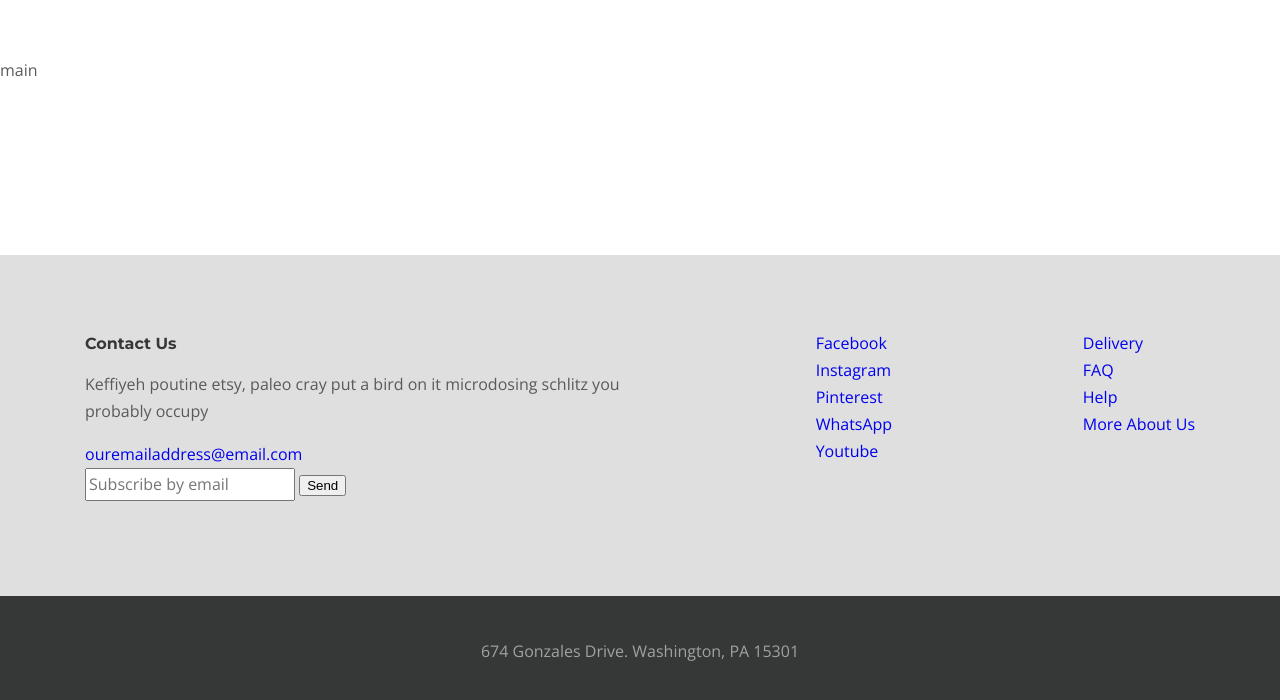
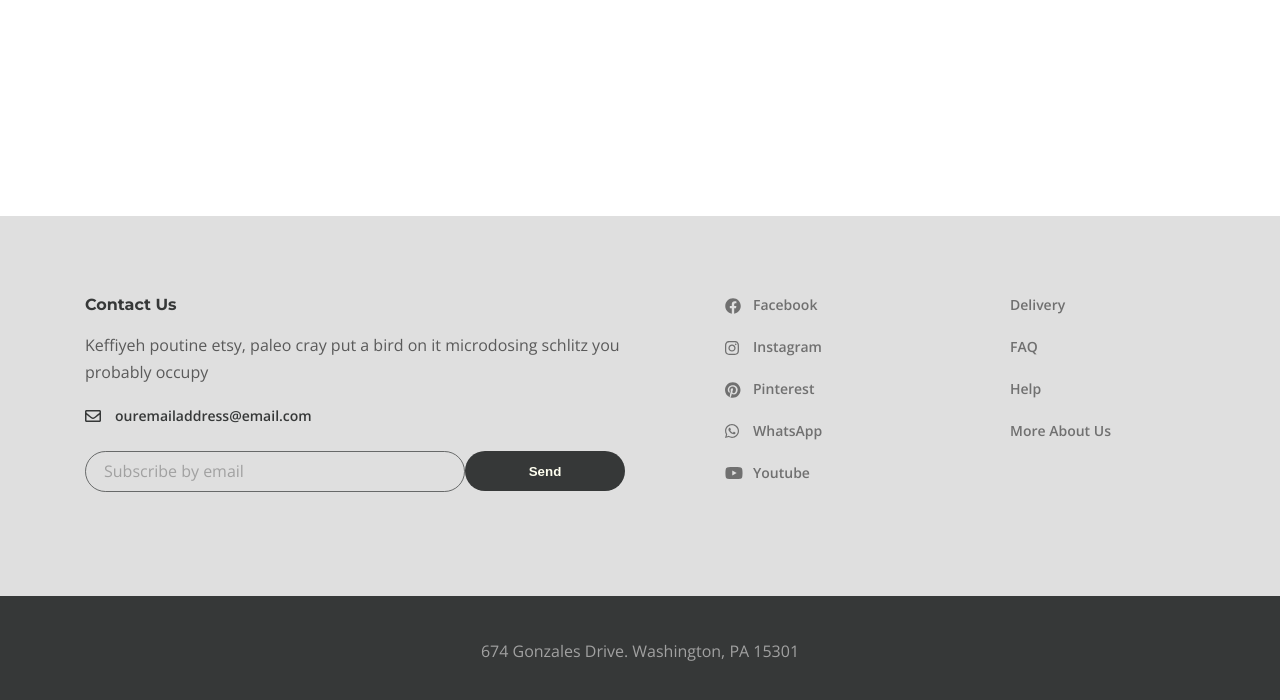
Before and after one commit to ciubucsilvia/desire, a website: page app/index.html in a window 1280 px wide. Shown: the part 94-794 px from the top of the page. Drawn offline with nearby package versions, Linux system fonts and the light colour scheme.

Commit message:
header+footer

```diff
--- a/app/index.html
+++ b/app/index.html
@@ -42,10 +42,13 @@
                     <button class="header__btn">
                         <img src="images/icon_menu.svg" alt="">
                     </button>
+                    <div class="rightside-menu">
+
+                    </div>
                 </div>
             </div>
         </header>
-        <main class="main">main</main>
+        <main class="main"></main>
         <footer class="footer">
             <div class="footer__content">
                 <div class="container">
@@ -64,19 +67,19 @@
                         </div>
                         <ul class="footer__social">
                             <li class="footer__social-item">
-                                <a class="footer__social-link" href="#">Facebook</a>
+                                <a class="footer__social-link footer__social-link-facebook" href="#">Facebook</a>
                             </li>
                             <li class="footer__social-item">
-                                <a class="footer__social-link" href="#">Instagram</a>
+                                <a class="footer__social-link footer__social-link-instagram" href="#">Instagram</a>
                             </li>
                             <li class="footer__social-item">
-                                <a class="footer__social-link" href="#">Pinterest</a>
+                                <a class="footer__social-link footer__social-link-pinterest" href="#">Pinterest</a>
                             </li>
                             <li class="footer__social-item">
-                                <a class="footer__social-link" href="#">WhatsApp</a>
+                                <a class="footer__social-link footer__social-link-whatsapp" href="#">WhatsApp</a>
                             </li>
                             <li class="footer__social-item">
-                                <a class="footer__social-link" href="#">Youtube</a>
+                                <a class="footer__social-link footer__social-link-youtube" href="#">Youtube</a>
                             </li>
                         </ul>
                         <nav class="footer__menu">
--- a/app/scss/style.scss
+++ b/app/scss/style.scss
@@ -67,19 +67,114 @@
     }
 
     &__info-email {
-
+        font-weight: 600;
+        font-size: 14px;
+        color: $title;
+        margin-bottom: 22px;
+        padding-left: 30px;
+        display: inline-block;
+        position: relative;
+        &::before {
+            content: '';
+            background-image:url('../images/envelope.svg');
+            top: 8px;
+            left: 0;
+            width: 16px;
+            height: 12px;
+            position: absolute;
+        }
     }
 
-    &__form {}
-    &__form-input {}
-    &__form-btn {}
-    &__social {}
-    &__social-item {}
-    &__social-link {}
-    &__menu {}
-    &__menu-list {}
-    &__menu-list-item {}
-    &__menu-link {}
+    &__form {
+        display: flex;
+    }
+    &__form-input {
+        padding: 6px 10px 6px 18px;
+        border-radius: 21px;
+        background-color: transparent;
+        border: 1px solid rgba($title, .7);
+        width: 100%;
+
+        &::placeholder {
+            font-family: "Open Sans", sans-serif;
+            font-weight: 400;
+            font-size: 16px;
+            line-height: 27px;
+            color: #a1a1a1;
+        }
+    }
+
+    &__form-btn {
+        background-color: $title;
+        color: #fffff0;
+        padding: 6px 12px;
+        border: none;
+        border-radius: 21px;
+        font-weight: 600;
+        min-width: 160px;
+        height: 40px;
+        cursor: pointer;
+    }
+
+    &__social{
+        width: 125px;
+        margin-right: auto;
+        margin-left: 100px;
+    }
+
+    &__social-item,
+    &__menu-list-item {
+        margin-bottom: 15px;
+    }
+
+    &__social-link,
+    &__menu-link {
+        font-weight: 600;
+        font-size: 14px;
+        color: #707070;
+    }
+
+    &__social-link {
+        padding-left: 28px;
+        position: relative;
+        &::before {
+            content: '';
+            position: absolute;
+            left: 0;
+            top: 3px;
+            width: 16px;
+            height: 16px;
+        }
+    }
+
+    &__social-link-facebook::before {
+        background-image: url(../images/facebook.svg);
+    }
+    &__social-link-instagram::before {
+        background-image: url(../images/instagram.svg);
+        width: 14px;
+        height: 14px;
+        top: 4px;
+    }
+    &__social-link-pinterest::before {
+        background-image: url(../images/pinterest.svg);
+    }
+    &__social-link-whatsapp::before {
+        background-image: url(../images/whatsapp.svg);
+        width: 14px;
+        height: 14px;
+    }
+    &__social-link-youtube::before {
+        background-image: url(../images/youtube.svg);
+        width: 18px;
+        height: 12px;
+        top: 4px;
+    }
+
+    &__menu {
+        margin-right: 60px;
+        width: 125px;
+    }
 
     &__copyright{
         text-align: center;
```
Also changed, not shown: app/css/style.min.css, app/images/envelope.svg (added), app/images/facebook.svg (added), app/images/instagram.svg (added), app/images/pinterest.svg (added), app/images/whatsapp.svg (added), app/images/youtube.svg (added).
